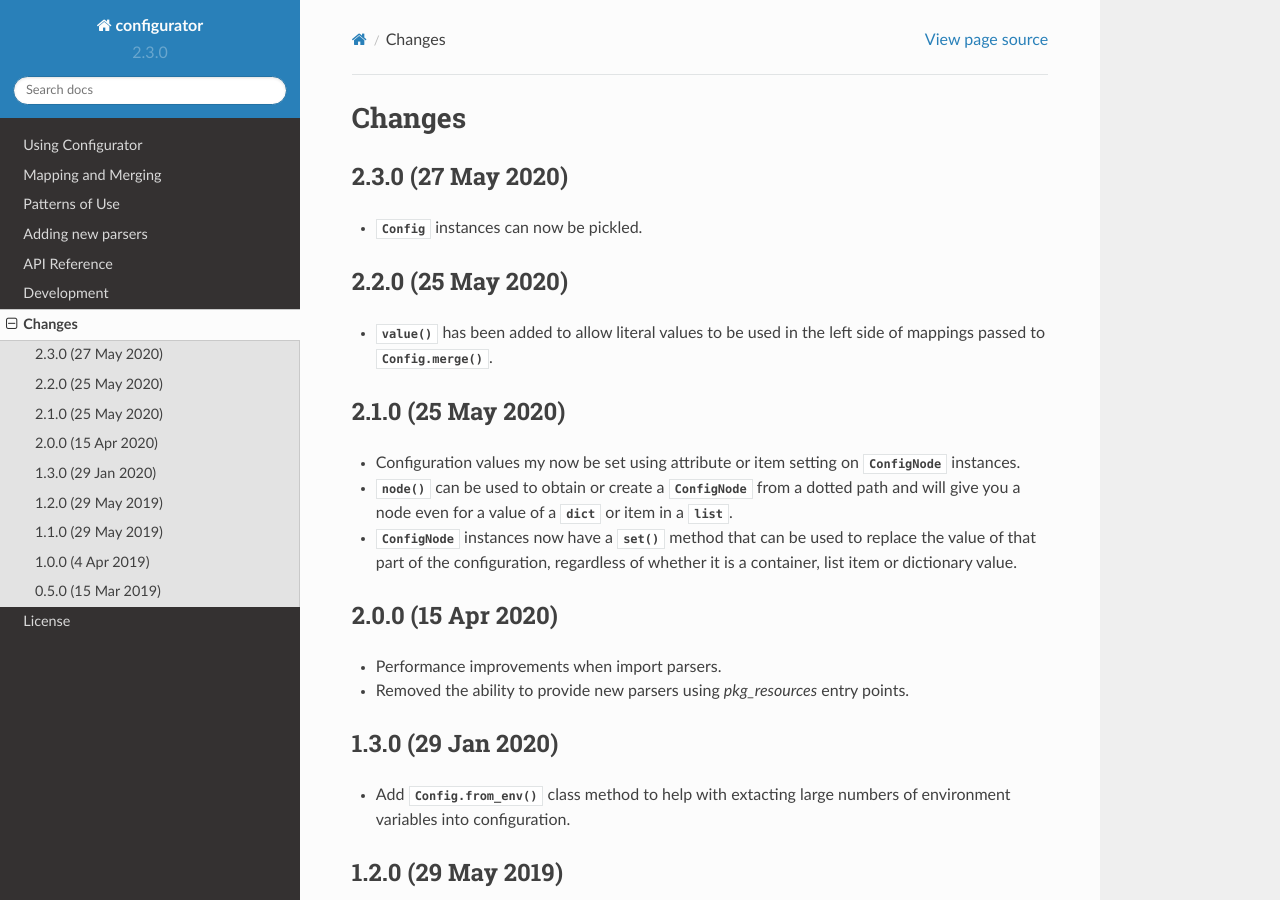
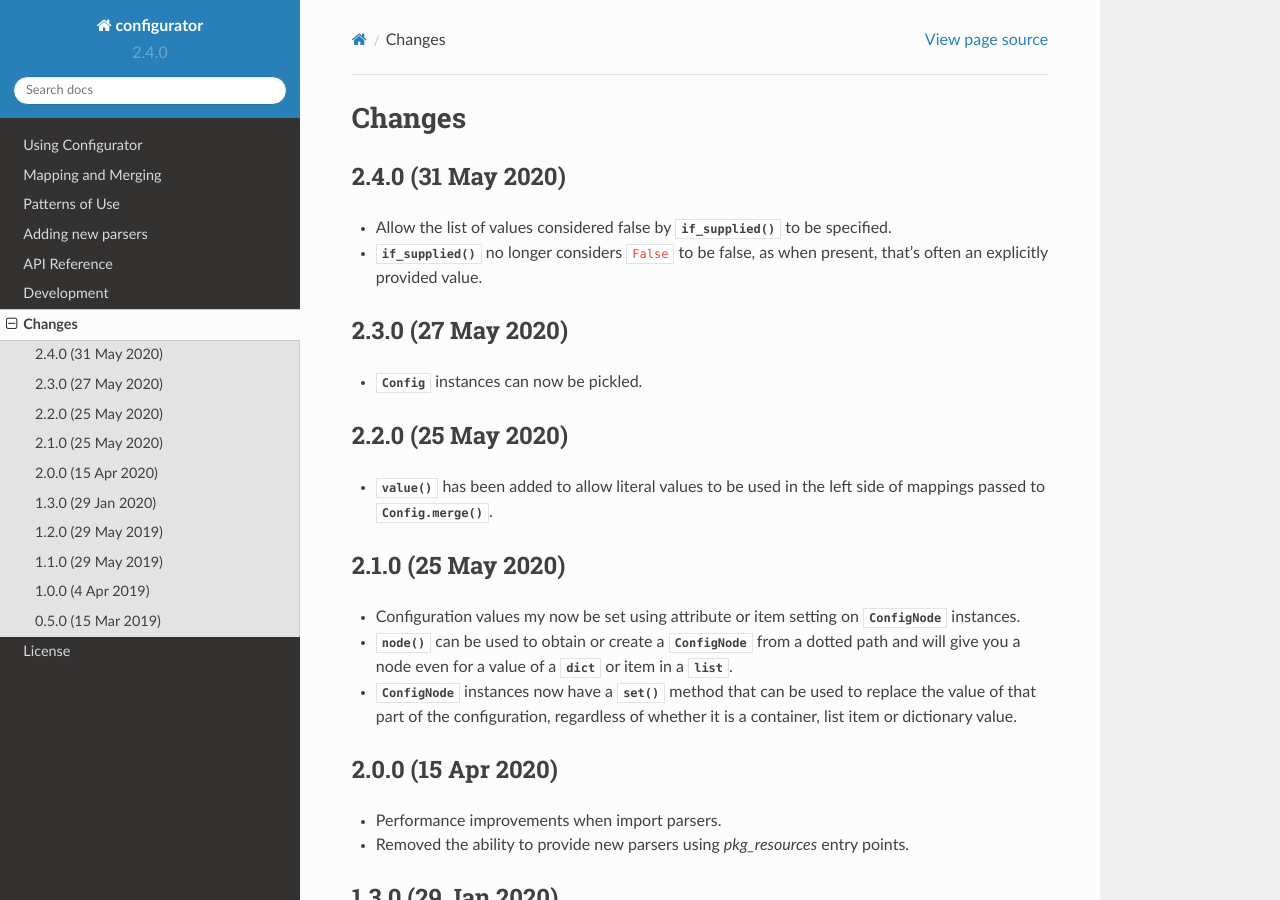
Before and after one commit to simplistix/configurator, a Sphinx documentation site: the page built from docs/changes.rst, in a window 1280 px wide and 900 px high. Built offline with Sphinx 7.4.7 and the Read the Docs theme 2.0.0, drawn with Linux system fonts in a browser that asks for light colours.

Commit message:
Prepare for 2.4.0 release.

```diff
--- a/docs/changes.rst
+++ b/docs/changes.rst
@@ -2,6 +2,14 @@
 
 Changes
 =======
+
+2.4.0 (31 May 2020)
+-------------------
+
+- Allow the list of values considered false by :meth:`if_supplied` to be specified.
+
+- :meth:`if_supplied` no longer considers ``False`` to be false, as when present, that's
+  often an explicitly provided value.
 
 2.3.0 (27 May 2020)
 -------------------
--- a/setup.py
+++ b/setup.py
@@ -9,7 +9,7 @@ base_dir = os.path.dirname(__file__)
 
 setup(
     name='configurator',
-    version='2.3.0',
+    version='2.4.0',
     author='Chris Withers',
     author_email='chris@withers.org',
     license='MIT',
```
